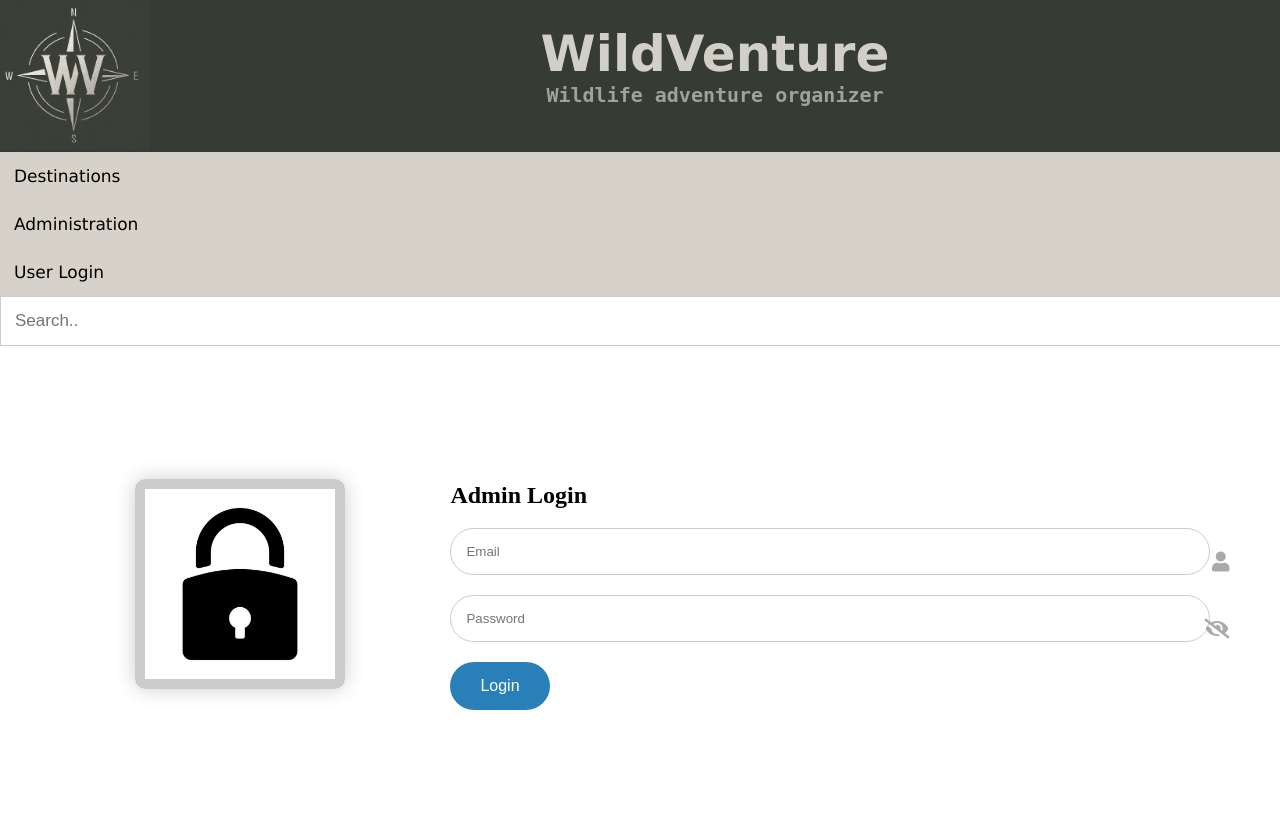
After one commit to Lonixndu/WildVenture, a PHP site: page /admin/admin-login.php in a window 1280 px wide. The commit adds this page. Run offline with PHP 8.4, Linux system fonts and the light colour scheme.

Commit message:
added destinations page, implemented admin login, with new admin DB

```diff
--- /dev/null
+++ b/admin/CSS/admin-login.css
@@ -0,0 +1,82 @@
+/* Additional styling */
+body{
+    margin: 0;
+}
+
+.container {
+    display: flex;
+    justify-content: center;
+    align-items: center;
+    height: 60vh;
+}
+
+.login-photo {
+    padding: 20px;
+    text-align: center;
+}
+
+.login-photo img {
+    max-width: 50%; /* Make the photo take full width */
+    height: auto; /* Maintain aspect ratio */
+    border-radius: 10px;
+    box-shadow: 0 0 20px rgba(0, 0, 0, 0.2);
+
+    border: 10px solid #ccc;
+}
+
+.login-form input[type="submit"] {
+    background-color: #2980b9; /* Background color */
+    color: #fff; /* Text color */
+    border: none; /* Remove border */
+    padding: 15px 30px; /* Padding */
+    border-radius: 25px; /* Border radius */
+    cursor: pointer; /* Add cursor pointer */
+    font-size: 16px; /* Font size */
+    transition: background-color 0.3s; /* Add transition for smoother hover effect */
+    margin-right:700px;
+}
+
+.login-form input[type="submit"]:hover {
+    background-color: #1a5276; /* Darker background color on hover */
+}
+
+.input-container {
+    position: relative; /* Added position relative for the input container */
+}
+
+.input-container input[type="email"],
+.input-container input[type="password"] {
+    width: calc(100% - 40px); /* Adjusted to account for icon width and padding */
+    padding: 15px;
+    border: 1px solid #ccc;
+    border-radius: 25px;
+    box-sizing: border-box;
+    margin-bottom: 20px; /* Added space between input fields */
+}
+
+.input-container input[type="email"] + i,
+.input-container input[type="password"] + i {
+    position: absolute;
+    right: 20px; /* Adjusted position */
+    top: 50%; /* Centered vertically */
+    transform: translateY(-50%);
+    color: #aaa; /* Light gray icon color */
+    cursor: pointer;
+    font-size: 20px; /* Increased icon size */
+}
+
+.bottom-links {
+    margin-top: 20px;
+    text-align: center;
+}
+
+.bottom-links a {
+    color: #2980b9; /* Blue link color */
+    text-decoration: none;
+    margin: 0 10px;
+    transition: color 0.3s; /* Add transition for smoother hover effect */
+}
+
+.bottom-links a:hover {
+    color: #1a5276; /* Darker blue on hover */
+}
--- /dev/null
+++ b/admin/admin-header.php
@@ -0,0 +1,76 @@
+<!DOCTYPE html>
+<head>
+    <style>
+        #logo{height: 150px; width: auto; float: left;}
+        #heading{text-align: center; font-size: 50px; font-weight: bold; padding-top: 25px; font-family: Verdana, sans-serif; color: #d2cfc6;}
+        #subHeading{text-align: center; font-size: 20px; font-family: "Lucida Handwriting", monospace; color: #9ca499;}
+        #pfp{height: 100px; width: auto; float: right; padding-top: 25px; padding-right: 25px;}
+        #logo, #heading, #subHeading, #pfp{margin: 0px}
+        #subHeading{padding-bottom: 45px;}
+
+        .topnav {overflow: hidden; background-color: #d6d2c9; font-family: Verdana, sans-serif;}
+        .topnav a {
+            float: left;
+            display: block;
+            color: black;
+            text-align: center;
+            padding: 14px 70px;
+            text-decoration: none;
+            font-size: 17px;
+            transition: 0.3s;
+        }
+
+        .topnav a:hover {background-color: #6c746a; color: #d2cfc6;}
+
+        .topnav input[type=text] {
+            float: right;
+            padding: 6px;
+            margin-top: 8px;
+            margin-right: 16px;
+            border: none;
+            font-size: 17px;
+        }
+
+        @media screen and (max-width: 1400px) {
+            .topnav a, .topnav input[type=text] {
+                float: none;
+                display: block;
+                text-align: left;
+                width: 100%;
+                margin: 0;
+                padding: 14px;
+            }
+
+            .topnav input[type=text] {
+                border: 1px solid #ccc;
+            }
+        }
+
+        .topic{background-color: #363b34;}
+        .topnav{background-color: #d6d2c9;}
+    </style>
+</head>
+
+<body>
+    <div class="topic">
+        <img src="./logo.jpeg" id="logo">
+        <h1 id="heading">WildVenture</h1>
+        <h4 id="subHeading">Wildlife adventure organizer</h4>
+    </div>
+
+    <div class="topnav">
+        <a href="./destinations.php">Destinations</a>
+        <a href="./admin-account.php">Administration</a>
+        <a href="../login-page.php">User Login</a>
+        <input type="text" placeholder="Search..">
+
+        <?php
+            if (isset($_SESSION['fname'])) {
+                    echo '<script>document.getElementById("reserv").href="reservations.php";</script>';
+                } else {
+                    echo '<script>document.getElementById("reserv").href="login-page.php";</script>';
+                }
+        ?>
+    </div>
+</body>
+</html>
--- /dev/null
+++ b/admin/admin-login.php
@@ -0,0 +1,36 @@
+<!DOCTYPE html>
+<html lang="en">
+<head>
+    <meta charset="UTF-8">
+    <meta name="viewport" content="width=device-width, initial-scale=1.0">
+    <title>Admin Login</title>
+    <link rel="stylesheet" href="./CSS/admin-login.css">
+    <link rel="stylesheet" href="https://cdnjs.cloudflare.com/ajax/libs/font-awesome/5.15.4/css/all.min.css"> <!-- Font Awesome icons -->
+</head>
+<body>
+
+    <div>
+        <?php include('admin-header.php'); ?>
+    </div>
+
+    <div class="container">
+        <div class="login-photo">
+            <img src="login.jpg" alt="login">
+        </div>
+        <div class="login-form">
+            <h2>Admin Login</h2>
+            <form action="./database_admin/database-read.php" method="post">
+                <div class="input-container">
+                    <input type="email" name="admin-email" placeholder="Email" required>
+                    <i class="fas fa-user"></i> <!-- Username icon -->
+                </div>
+                <div class="input-container">
+                    <input type="password" name="admin-pass" placeholder="Password" required>
+                    <i class="fas fa-eye-slash" id="togglePassword"></i> <!-- Show password icon -->
+                </div>
+                <input type="submit" value="Login">
+            </form>
+        </div>
+    </div>
+</body>
+</html>
--- a/templates/footer.php
+++ b/templates/footer.php
@@ -70,7 +70,7 @@
                 <a href="https://twitter.com/"><i class="fa fa-twitter"></i></a>
                 <a href="https://www.instagram.com/"><i class="fa fa-instagram"></i></a>
                 <p class="copy" style="margin: 15px 0 5px 0; color: #d2cfc6;">&copy;WildVenture Inc.</p>
-                <a class="admin" href="#">Admin Login</a>
+                <a class="admin" href="./admin/admin-login.php">Admin Login</a>
             </div>
         </div>
       </footer>
```
Also changed, not shown: admin/database_admin/database-connect.php (added, +14 -0 lines), admin/database_admin/database-read.php (added, +35 -0 lines), destinations.php (+22 -0 lines), templates/CSS/destinations-css.css (added, +43 -0 lines), templates/color hex.txt (added, +7 -0 lines), test.php (+3 -9 lines), admin/admin-account.php (added), admin/admin-destinations.php (added), admin/login.jpg (added), admin/logo.jpeg (added), templates/destination-pictures/galle.jpg (added), templates/destination-pictures/yala.jpg (added), 1 other file.
